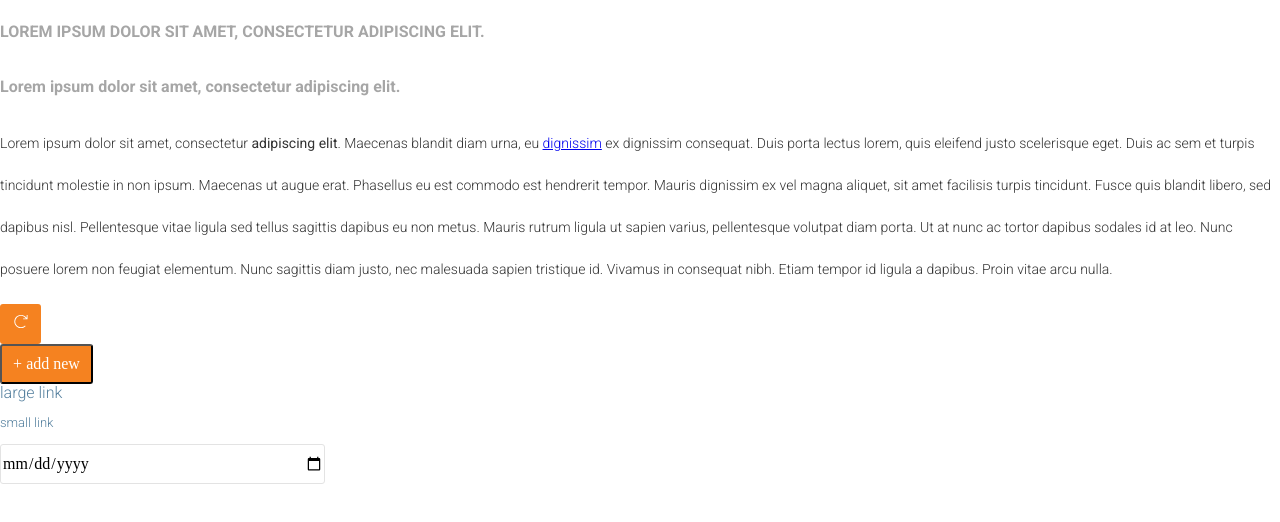
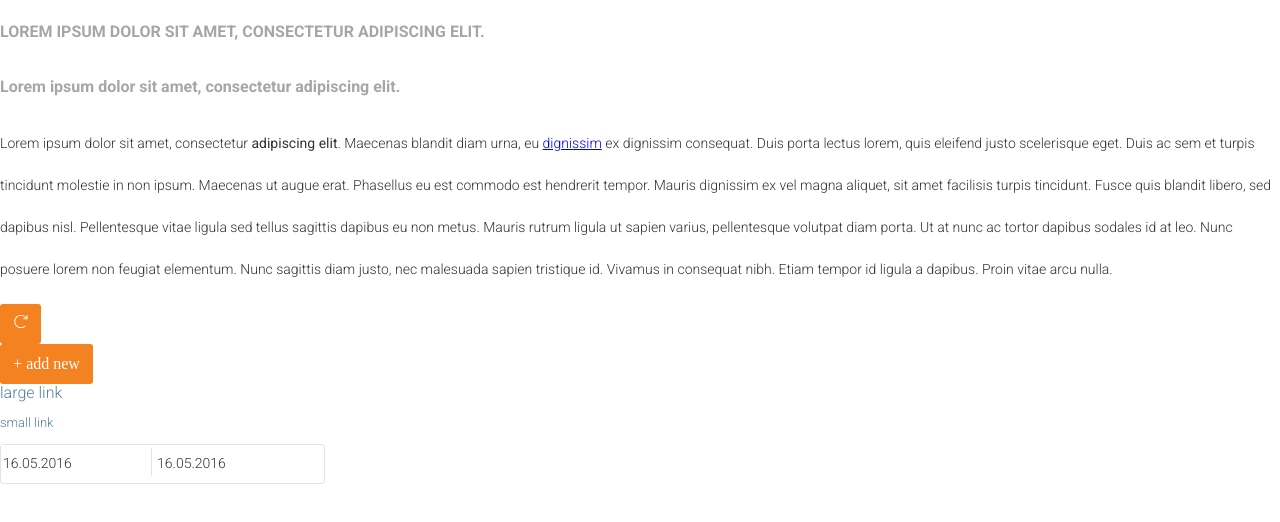
Before and after one commit to MPolonis/first-project, a website: page styleguide.html in a window 1280 px wide. Drawn offline with Linux system fonts and the light colour scheme.

Commit message:
Change inputDate

```diff
--- a/sass/components/_buttons.scss
+++ b/sass/components/_buttons.scss
@@ -1,10 +1,18 @@
+// BUTTONS GENERAL
+.btn {
+    border-radius: 3px;
+    background-color: $orange-button-color;
+    border: 0;
+    &:hover {
+        background-color: $orange-hover-color;
+        cursor: pointer;
+    }
+}
+
 // BUTTON REFRESH
 .btn-refresh {
     width: 41px;
     height: 40px;
-    border-radius: 3px;
-    background-color: $orange-button-color;
-    border: 0;
 }
 .refresh-icon {
     fill: white;
@@ -17,15 +25,9 @@
     color: $section-bg-color;
 }
 
-// BASIC BUTTONS
-
+// ADD BUTTONS
 .btn-orange {
     width: 93px;
     height: 40px;
-    border-radius: 3px;
-    background-color: $orange-button-color;
     color: $section-bg-color;
-    &:hover {
-        background-color: $orange-hover-color;
-    }
 }
--- a/sass/components/_inputs.scss
+++ b/sass/components/_inputs.scss
@@ -7,4 +7,29 @@
     &:hover {
         border: 1px solid $border-hover-color;
     }
+    &:after {
+        position: absolute;
+		content: "";
+		height: 28px;
+		background-color: $border-input-color;
+        width: 1px;
+        margin-left: 150px;
+		top: 56%;
+    }
 }
+.date {
+    display: inline-block;
+    border: none;
+    height: 35px;
+    font-size: $paragraph-font-size;
+    line-height: $line-h-1;
+    color: $text-color;
+    font-family: $page-font;
+    font-weight: 300;
+}
+.date-1 {
+    width: 150px;
+}
+.date-2 {
+    width: 100px;
+}
--- a/sass/components/_texts.scss
+++ b/sass/components/_texts.scss
@@ -24,7 +24,7 @@
 }
 
 // LINKS
-.lbig {
+.link-big {
     font-size: $header-font-size;
     line-height: $line-h-2;
     color: $link-user-color;
@@ -35,14 +35,8 @@
         color: $orange-hover-color;
     }
 }
-.lsmall {
+.link-small {
+    @extend .link-big;
     font-size: $linksm-font-size;
     line-height: $line-h-1;
-    color: $link-user-color;
-    font-family: $page-font;
-    font-weight: 300;
-    text-decoration: none;
-    &:hover {
-        color: $orange-hover-color;
-    }
 }
--- a/styleguide.html
+++ b/styleguide.html
@@ -19,7 +19,7 @@
             nec malesuada sapien tristique id. Vivamus in consequat nibh. Etiam tempor id ligula a dapibus. Proin vitae arcu nulla.
         </p>
         <div>
-            <button class="btn-refresh">
+            <button class="btn btn-refresh">
                 <svg xmlns="http://www.w3.org/2000/svg" xmlns:xlink="http://www.w3.org/1999/xlink"
                     viewBox="0 0 16 17" class="refresh-icon">
                     <path d="M11,6h5V1h-1v3.3l-1.2-1.1c-2.9-2.9-7.7-2.9-10.6,0c-2.9,2.9-2.9,7.7,0,10.6C4.7,15.3,6.6,16,8.5,16s3.8-0.7,5.3-2.2
@@ -28,17 +28,18 @@
             </button>
         </div>
         <div>
-            <button class="btn-orange">+ add new</button>
+            <button class="btn btn-orange">+ add new</button>
         </div>
         <div>
-            <a href="#" class="lbig">large link</a>
+            <a href="#" class="link-big">large link</a>
         </div>
         <div>
-            <a href="#" class="lsmall">small link</a>
+            <a href="#" class="link-small">small link</a>
         </div>
-        <div>
+        <div class="input-date">
             <form>
-                <input class="input-date" type="date">
+                <input class="date date-1" type="text" value="16.05.2016">
+                <input class="date date-2" type="text" value="16.05.2016">
             </form>
         </div>
     </body>
```
Also changed, not shown: css/style.css, 1 other file.
